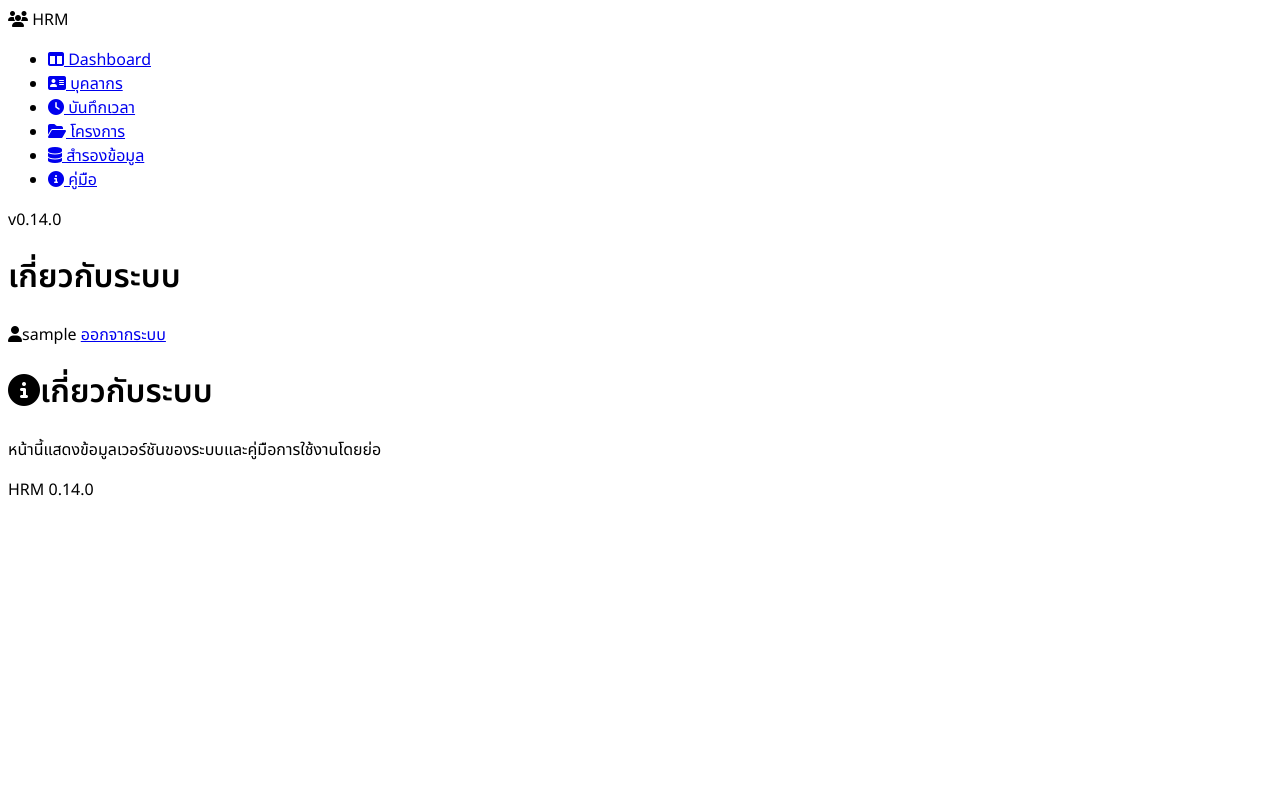
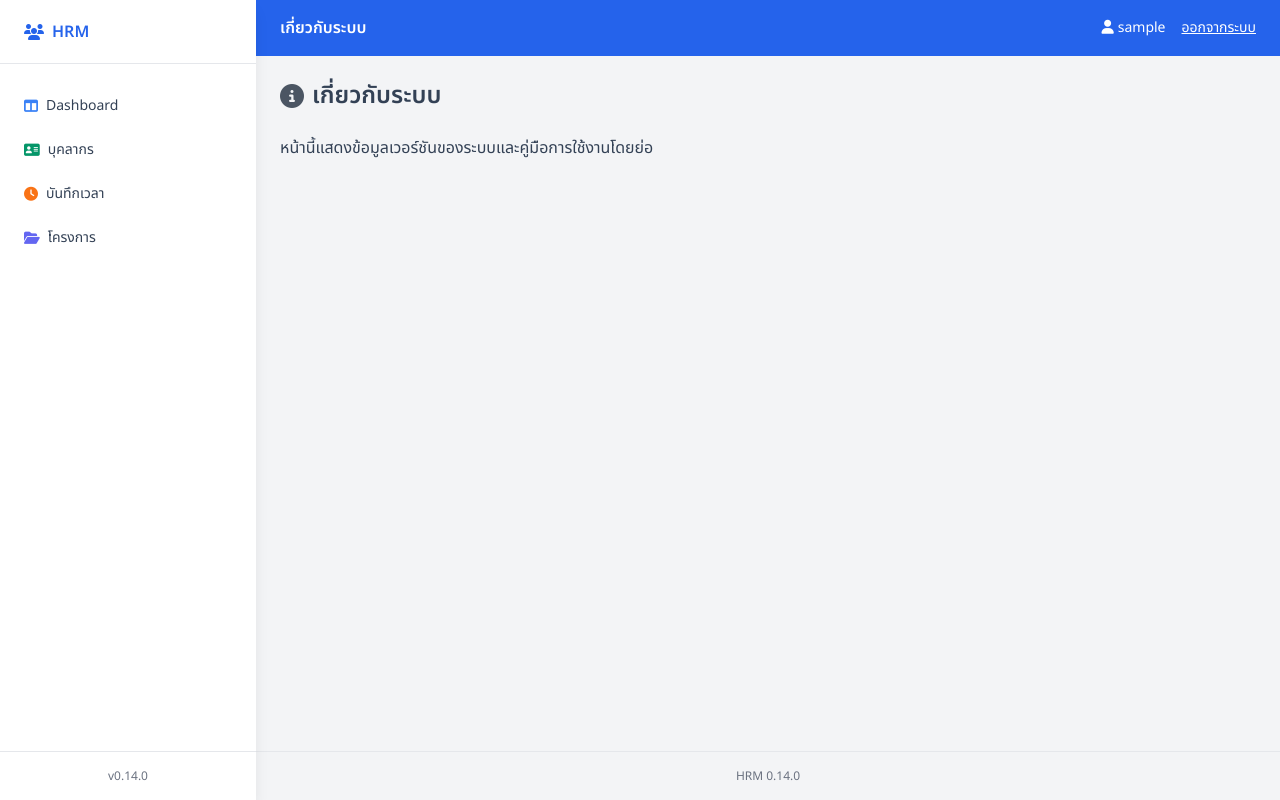
Before and after one commit to theeraphol/hrm, a Flask app: page /hrm/about in a window 1280 px wide. Run offline with Flask 2, Linux system fonts and the light colour scheme; the visitor is signed in with stand-in values (Sample User, id 1); some libraries are stand-ins or nearby versions.

Commit message:
Update base.html

```diff
--- a/templates/base.html
+++ b/templates/base.html
@@ -3,11 +3,11 @@
 <head>
   <meta charset="utf-8">
   <meta name="viewport" content="width=device-width, initial-scale=1">
-  <script src="https://cdnjs.cloudflare.com/ajax/libs/font-awesome/6.7.2/css/all.min.css"></script>
+  <script src="https://cdn.tailwindcss.com"></script>
   <link rel="preconnect" href="https://fonts.googleapis.com">
   <link rel="preconnect" href="https://fonts.gstatic.com" crossorigin>
   <link href="https://fonts.googleapis.com/css2?family=Noto+Sans+Thai:wght@400;600&display=swap" rel="stylesheet">
-  <link rel="stylesheet" href="https://cdnjs.cloudflare.com/ajax/libs/font-awesome/6.5.1/css/all.min.css"/>
+  <link rel="stylesheet" href="https://cdnjs.cloudflare.com/ajax/libs/font-awesome/6.7.2/css/all.min.css"/>
   <style>
     body { font-family: 'Noto Sans Thai', sans-serif; }
   </style>
@@ -40,16 +40,6 @@
             <i class="fa-solid fa-folder-open text-indigo-500"></i> โครงการ
           </a>
         </li>
-        <li>
-          <a href="{{ url_for('hrm.backup') }}" class="flex items-center gap-2 p-2 rounded-lg hover:bg-blue-50">
-            <i class="fa-solid fa-database text-teal-700"></i> สำรองข้อมูล
-          </a>
-        </li>
-        <li>
-          <a href="{{ url_for('hrm.about') }}" class="flex items-center gap-2 p-2 rounded-lg hover:bg-blue-50">
-            <i class="fa-solid fa-circle-info text-gray-600"></i> คู่มือ
-          </a>
-        </li>
       </ul>
     </nav>
     <div class="p-4 text-center text-xs text-gray-500 border-t">v{{ app_version }}</div>
```
